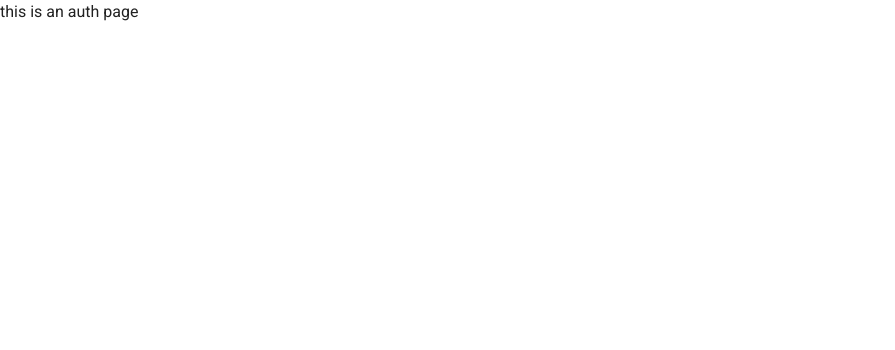
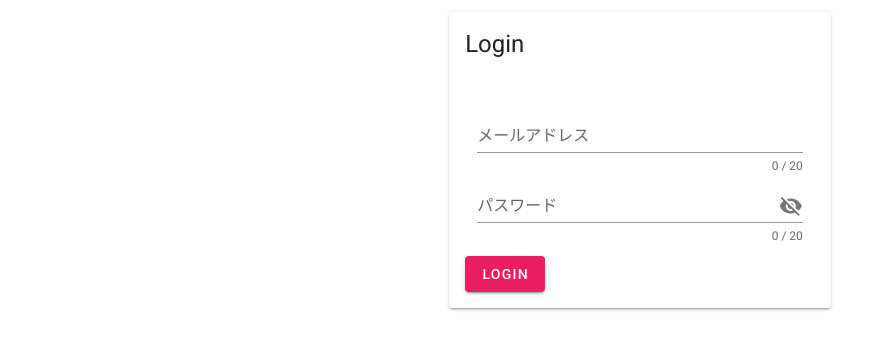
Before and after one commit to kin-downey/healthub-frontend, a Vue app in the folder frontend/: page /auth in a window 1280 px wide. Shown: the top 350 px of the page, without its empty margins (0-895 px from the left). Built offline with nearby package versions, Linux system fonts and the light colour scheme.

Commit message:
[update]認証機能の追加

```diff
--- a/frontend/src/store/index.js
+++ b/frontend/src/store/index.js
@@ -2,49 +2,52 @@ import Vue from "vue";
 import Vuex from "vuex";
 
 import axios from "axios";
+import Swal from "sweetalert2";
+import router from "../router";
+
 
 Vue.use(Vuex);
-// const base_url = "http://localhost:8000";
+const base_url = "http://localhost:8000";
 
 export default new Vuex.Store({
   state: {
-    token: "",
+    access: "",
+    refresh: "",
   },
-  mutations: {},
+  mutations: {
+    set_token(state, data) {
+      state.access = data["access"];
+      state.refresh = data["refresh"];
+    },
+  },
   actions: {
-    login(context) {
-      console.log(context);
+    login(context, credentials) {
       var FormData = require("form-data");
       var data = new FormData();
-      data.append("email", "hello@hello.co.jp");
-      data.append("password", "testpassword");
+      data.append("email", credentials["email"]);
+      data.append("password", credentials["password"]);
 
-      var config = {
-        method: "post",
-        url: "http://localhost:8000/api/auth/jwt/create/",
-        headers: {
-        },
-        data: data,
-      };
-
-      axios(config)
+      const url = base_url + "/api/auth/jwt/create/";
+      console.log(data);
+      axios
+        .post(url, data)
         .then(function (response) {
-          console.log(JSON.stringify(response.data));
+          context.commit("set_token", response.data);
+          router.push("/graph");
         })
         .catch(function (error) {
-          console.log(error);
+          if (error.response.status == 401) {
+            Swal.fire({
+              icon: "warning",
+              title: "Error",
+              text: "ユーザー名もしくはパスワード、または両方が間違っています",
+              showConfirmButton: false,
+              showCloseButton: false,
+              timer: 3000,
+            });
+          }
         });
-
-      // const url = base_url + "/api/auth/jwt/create/";
-      // axios
-      //   .post(url, credentials)
-      //   .then(function (response) {
-      //     console.log(response);
-      //   })
-      //   .catch(function (error) {
-      //     console.error(error);
-      //   });
-      // console.log(context);
+      console.log(context);
     },
   },
   modules: {},
--- a/frontend/src/views/Auth.vue
+++ b/frontend/src/views/Auth.vue
@@ -1,5 +1,102 @@
 <template>
-    <v-app>
-        <p>this is an auth page</p>
-    </v-app>
+  <v-container grid-list-md>
+    <v-layout row wrap align-center justify-center fill-height>
+      <v-flex xs12 sm8 lg4 md5>
+        <v-card class="login-card">
+          <v-card-title>
+            <span class="headline">Login</span>
+          </v-card-title>
+
+          <v-spacer />
+
+          <v-card-text>
+            <v-layout
+              row
+              fill-height
+              justify-center
+              align-center
+              v-if="loading"
+            >
+              <v-progress-circular :size="50" color="primary" indeterminate />
+            </v-layout>
+
+            <v-form v-else ref="form" v-model="valid" lazy-validation>
+              <v-container>
+                <v-text-field
+                  v-model="credentials.email"
+                  :counter="20"
+                  label="メールアドレス"
+                  maxlength="40"
+                  required
+                />
+
+                <v-text-field
+                  :append-icon="show_password ? 'mdi-eye' : 'mdi-eye-off'"
+                  v-model="credentials.password"
+                  :counter="20"
+                  label="パスワード"
+                  :rules="rules.password"
+                  :type="show_password ? 'text' : 'password'"
+                  maxlength="20"
+                  required
+                  v-on:keydown.enter="login"
+                  @click:append="show_password = !show_password"
+                />
+              </v-container>
+              <v-btn class="pink white--text" :disabled="!valid" @click="login"
+                >Login</v-btn
+              >
+            </v-form>
+          </v-card-text>
+        </v-card>
+      </v-flex>
+    </v-layout>
+  </v-container>
 </template>
+
+<script>
+// import Swal from "sweetalert2";
+import router from "../router";
+export default {
+  name: "Auth",
+  data: () => ({
+    show_password: false,
+    credentials: {},
+    valid: true,
+    loading: false,
+    rules: {
+      username: [
+        (v) => !!v || "ユーザー名は必須です",
+        (v) =>
+          (v && v.length > 4) || "ユーザー名は5文字以上でなければなりません",
+        (v) =>
+          /^[a-z0-9_]+$/.test(v) || "許可されていない文字が入力されています",
+      ],
+      password: [
+        (v) => !!v || "パスワードは必須です",
+        (v) =>
+          (v && v.length > 4) || "パスワードは5文字以上でなければなりません",
+      ],
+    },
+  }),
+  mounted() {
+    this.checkToken();
+  },
+  methods: {
+    login() {
+      const _this = this;
+      if (this.$refs.form.validate()) {
+        this.loading = true;
+        this.$store.dispatch("login", this.credentials).then(function () {
+          _this.loading = false;
+        });
+      }
+    },
+    checkToken() {
+      if (this.$store.state.access != "") {
+        router.push("/graph");
+      }
+    },
+  },
+};
+</script>
```
